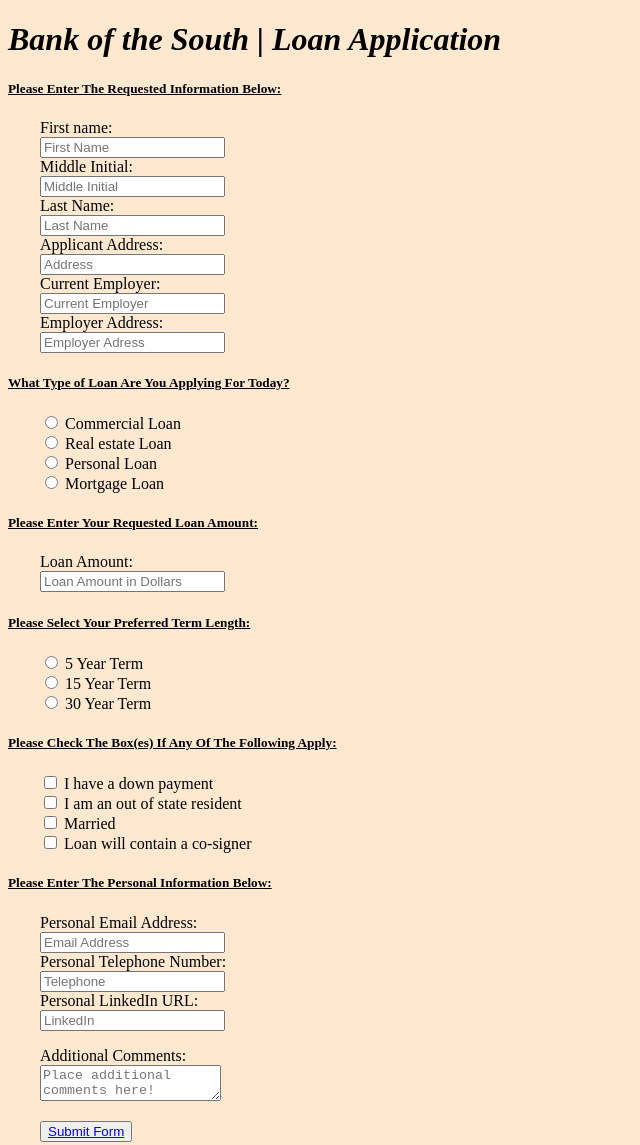
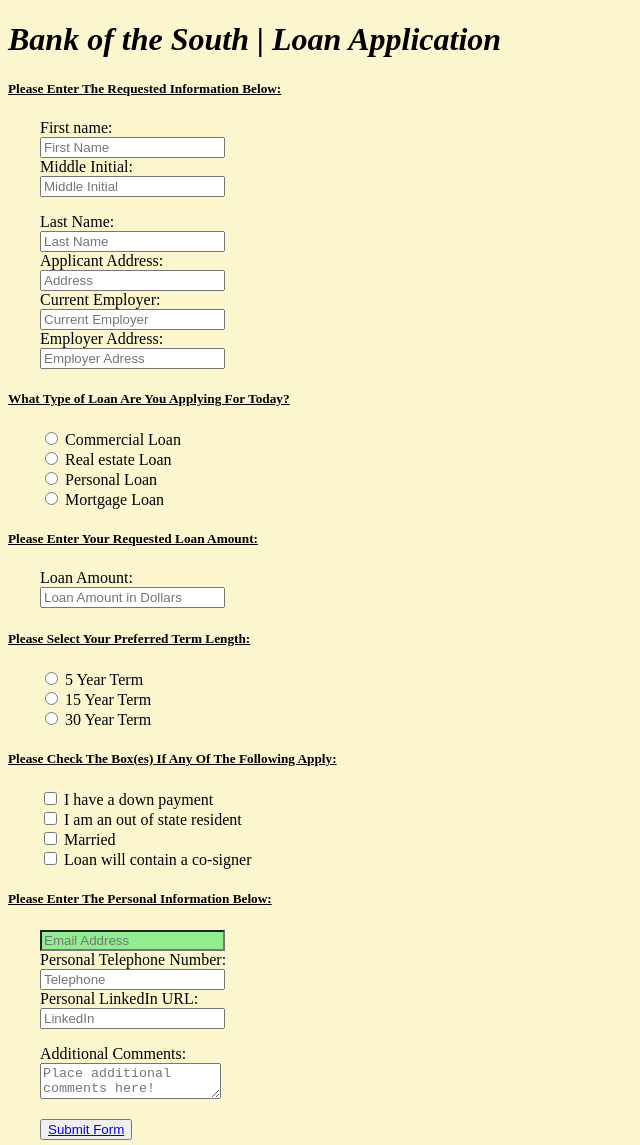
Before and after one commit to Thomaswaters05/validate-bank, a plain HTML site: page index.html in a window 1280 px wide. Shown: the whole page, without its empty margins (0-640 px from the left). Drawn offline with Linux system fonts and the light colour scheme.

Commit message:
finished/added validate with colors no other css involved

```diff
--- a/index.html
+++ b/index.html
@@ -2,9 +2,10 @@
 <html>
 <head>
     <title>Bank Form</title>
+    <link rel="stylesheet" type="text/css" href="validation.css">
 </head>
 
-<body bgcolor="#FFE8D0">
+<body>
     <h1><i>Bank of the South | Loan Application</i>
     </h1>
 
@@ -17,6 +18,7 @@
 
     <div style="margin-left: 2em">
         <form>
+            <p>
             First name:<br>
             <input name="firstname" type="text" placeholder="First Name"><br>
             Middle Initial:<br>
@@ -112,8 +114,8 @@
 
     <div style="margin-left: 2em">
         <form>
-            Personal Email Address:<br>
-            <input name="appemail" type="text" placeholder="Email Address"><br>
+
+            <input name="appemail" type="email" class="validate" placeholder="Email Address"><br>
             Personal Telephone Number:<br>
             <input name="app-phone" type="text" placeholder="Telephone"><br>
             Personal LinkedIn URL:<br>
--- a/validation.css
+++ b/validation.css
@@ -0,0 +1,12 @@
+body {
+  background: #FCF6CF;
+}
+
+
+input:invalid {
+  background-color: #ff9999;
+}
+
+input.validate:valid {
+  background-color: lightgreen;
+}
```
